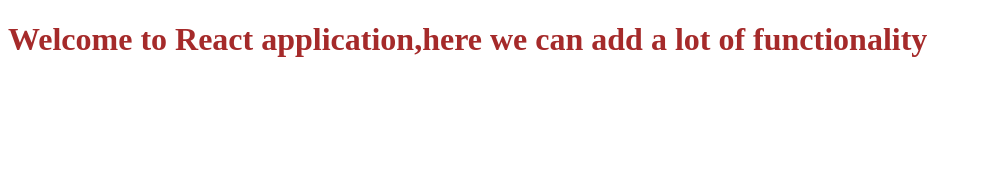
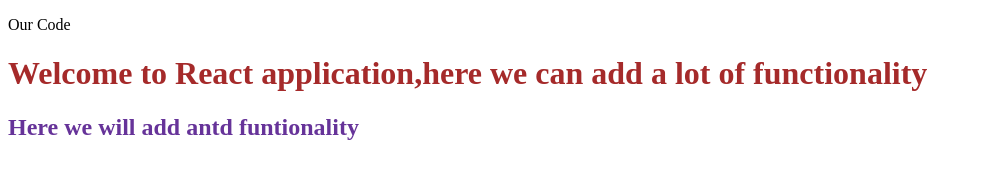
Before and after one commit to codesafdar/perkforce-beta, a React app: page / in a window 1280 px wide. Shown: the whole page, without its empty margins (0-982 px from the left). Built offline with nearby package versions, Linux system fonts and the light colour scheme.

Commit message:
new repo

```diff
--- a/package.json
+++ b/package.json
@@ -5,7 +5,7 @@
   "main": "index.js",
   "scripts": {
     "build": "webpack",
-    "dev": "webpack serve"
+    "start": "webpack serve"
   },
   "author": "Safdar",
   "license": "ISC",
--- a/src/index.js
+++ b/src/index.js
@@ -8,6 +8,7 @@
     return (
         <>
             <h1>Welcome to React application,here we can add a lot of functionality</h1>
+            <h2>Here we will add antd funtionality</h2>
         </>
     )
 }
--- a/src/styles/main.scss
+++ b/src/styles/main.scss
@@ -1,7 +1,11 @@
 h1 {
-    color: brown;
+  color: brown;
 
-    &:hover {
-      color: blue;
-    }
+  &:hover {
+    color: blue;
   }
+}
+
+h2 {
+  color: rebeccapurple;
+}
--- a/src/template.html
+++ b/src/template.html
@@ -7,6 +7,7 @@
     <title><%= htmlWebpackPlugin.options.title %></title>
   </head>
   <body>
+    <p>Our Code </p>
     <div id="root"></div>
   </body>
 </html>
--- a/webpack.config.js
+++ b/webpack.config.js
@@ -23,7 +23,9 @@
       {
         test: /\.scss$/,
         use: ['style-loader', 'css-loader', 'sass-loader']
-      }
+      },
+      // test: /\.(svg|jpg|gif)$/,
+      // use:
     ],
   },
   // devtool:"source-map",
```
Also changed, not shown: dist/index.html.
